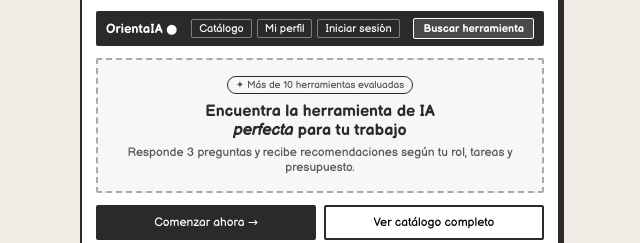
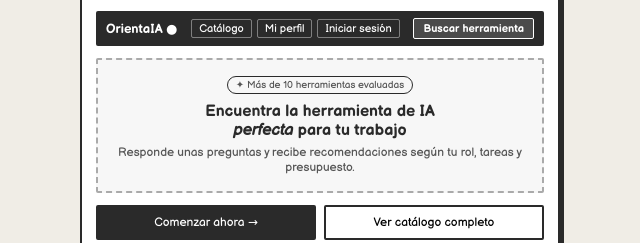
Before and after one commit to MaKeajse/ProyectoIA_Subgrupo11, a plain HTML site: page PrototipoBajaResolucion.html in a window 1280 px wide. Shown: the part 219-462 px from the top of the page, 320-960 px from the left. Drawn offline with Linux system fonts and the light colour scheme.

Commit message:
Ajustes Finales
Ajustes

```diff
--- a/PrototipoBajaResolucion.html
+++ b/PrototipoBajaResolucion.html
@@ -765,7 +765,7 @@
       <div class="wf-hero">
         <span class="badge">✦ Más de 10 herramientas evaluadas</span>
         <span class="big-text">Encuentra la herramienta de IA<br><i>perfecta</i> para tu trabajo</span>
-        Responde 3 preguntas y recibe recomendaciones según tu rol, tareas y presupuesto.
+        Responde unas preguntas y recibe recomendaciones según tu rol, tareas y presupuesto.
       </div>
 
       <div style="display:flex;gap:8px;margin-bottom:12px;">
```
Also changed, not shown: Index.html (renamed from PrototipoAltaResolucion.html).
